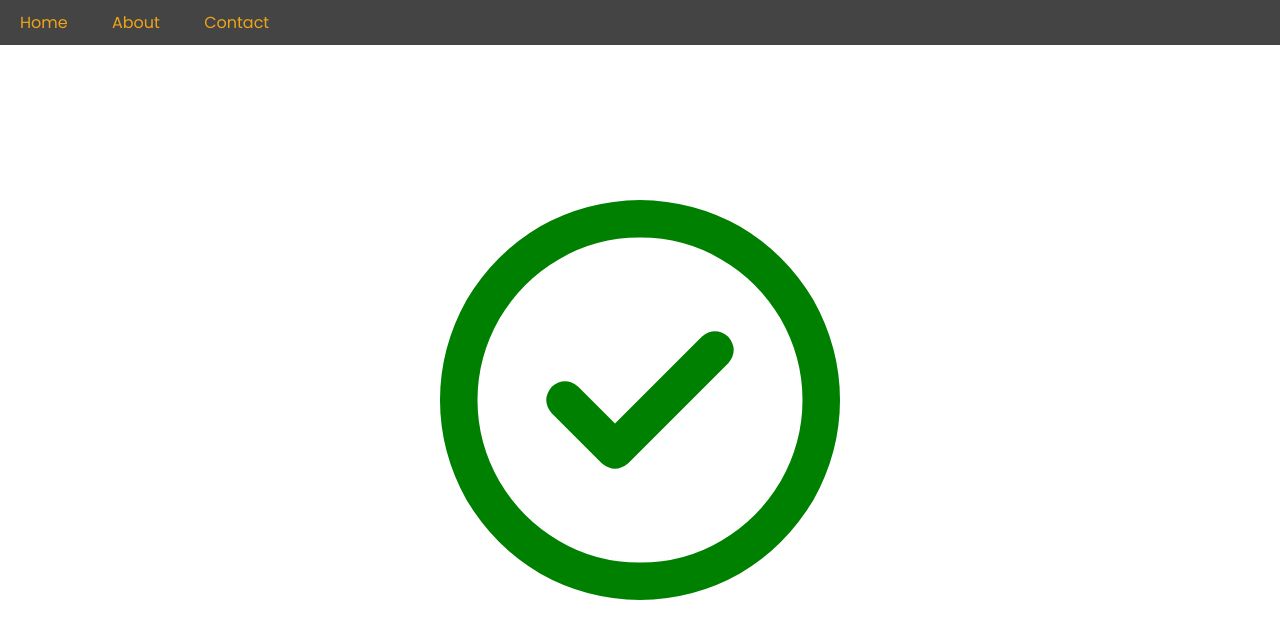
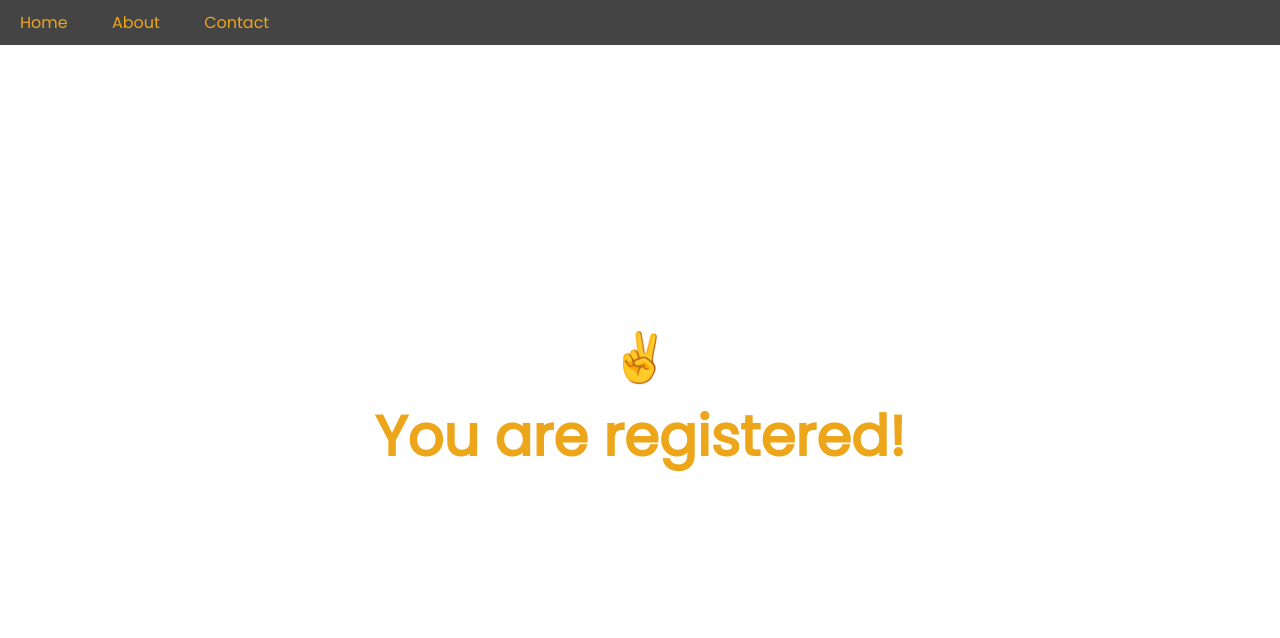
Before and after one commit to FWK19s/TeamOne, a website: page public/submission.html in a window 1280 px wide. Drawn offline with nearby package versions, Linux system fonts and the light colour scheme; files that its build step writes are made by us from their sources.

Commit message:
updated styles.css on submisson
I just updated the styles.css submission page

```diff
--- a/public/style.css
+++ b/public/style.css
@@ -60,10 +60,11 @@ body {
   overflow: hidden;
 }
 
-.wrapper i {
+.wrapper div {
   margin: auto;
-  color: green;
-  font-size: 25rem;
+  color: #eda51a;
+  font-size: 3rem;
+  text-align: center;
 }
 
 .wrapper form {
--- a/public/submission.html
+++ b/public/submission.html
@@ -1,20 +1,16 @@
 <!DOCTYPE html>
 <html lang="en">
+
 <head>
   <meta charset="UTF-8" />
   <meta name="viewport" content="width=device-width, initial-scale=1.0" />
   <meta http-equiv="X-UA-Compatible" content="ie=edge" />
-    <script
-      src="https://kit.fontawesome.com/7700e0d7d8.js"
-      crossorigin="anonymous"
-    ></script>
-    <link
-      rel="stylesheet"
-      href="https://cdnjs.cloudflare.com/ajax/libs/animate.css/3.7.2/animate.min.css"
-    />
+  <script src="https://kit.fontawesome.com/7700e0d7d8.js" crossorigin="anonymous"></script>
+  <link rel="stylesheet" href="https://cdnjs.cloudflare.com/ajax/libs/animate.css/3.7.2/animate.min.css" />
   <link rel="stylesheet" href="/static/style.css" />
   <title>Success</title>
 </head>
+
 <body>
   <nav class="main-navbar">
     <ul>
@@ -24,7 +20,13 @@
     </ul>
   </nav>
   <div class="wrapper">
-      <i class="far fa-check-circle animated bounceIn delay-1s"></i>
+    <div><span>&#x270C;</span>
+      <h3>You are registered!</h3>
     </div>
+
+
+  </div>
+
 </body>
+
 </html>
```
Lines whose indentation alone changed are shown as unchanged.
